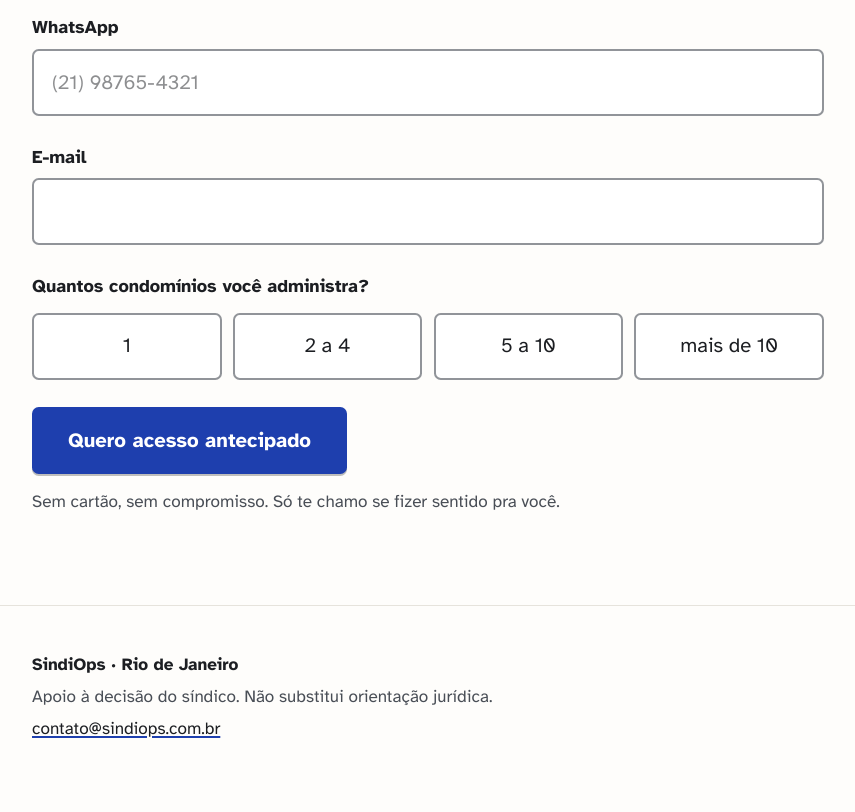
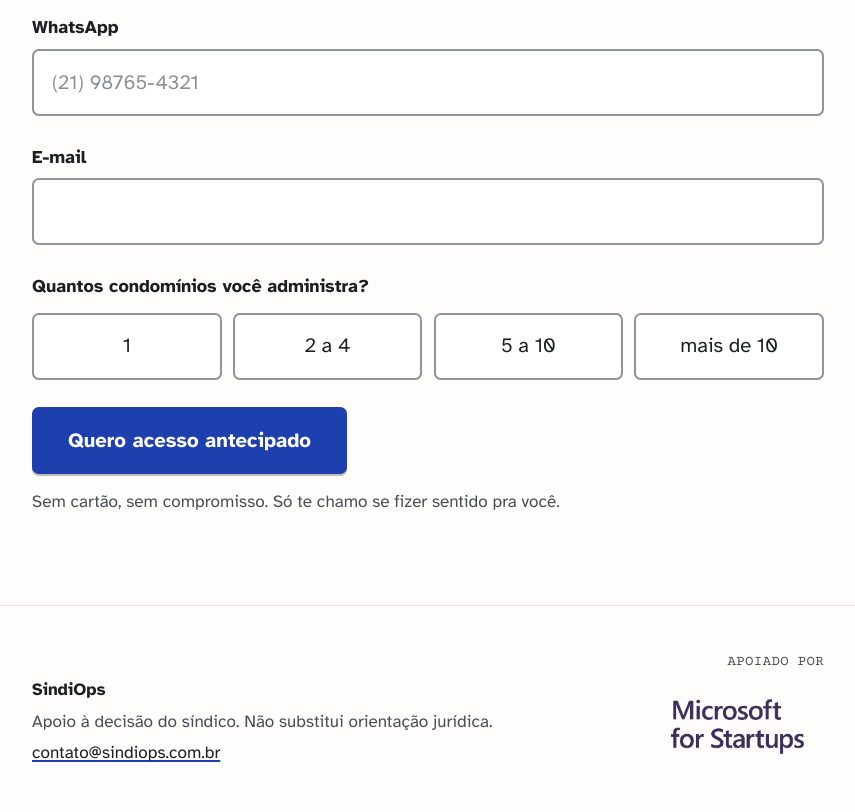
Before and after one commit to wesleysaraujo/sindiops.landing, an Astro site: page / in a window 1280 px wide. Shown: the part 8919-9731 px from the top of the page, without its empty margins (212-1067 px from the left). Before the commit the page ends 9706 px from the top, so only its background shows below. Built offline with nearby package versions, Linux system fonts and the light colour scheme; Astro itself is replaced by a stand-in of ours; no server answers.

Commit message:
Selo do Microsoft for Startups no rodapé, sem a cidade
O rodapé dizia "SindiOps · Rio de Janeiro"; fica só o nome.

O selo entra no rodapé e não perto do formulário de propósito: é sinal de que
o produto é levado a sério por quem entende de software, não argumento para o
síndico — ele não decide por isso, e usar como chamariz roubaria atenção da
única coisa que a página pede.

O PNG foi recortado antes de entrar: o original tinha 1563×978 com o texto
ocupando 9% da área, e fundo branco opaco. Sobre o papel creme apareceria como
um retângulo branco com um logo pequeno no meio. Recortado e com o branco
convertido em transparência, foram 42 KB para 22 KB.

```diff
--- a/src/pages/index.astro
+++ b/src/pages/index.astro
@@ -798,14 +798,42 @@ const jsonLd = {
 
     <!-- ============ 12. Rodapé ============ -->
     <footer class="border-t border-fiopapel">
-      <div class="mx-auto w-full max-w-3xl px-5 py-10 text-[0.95rem] text-grafite md:px-8">
-        <p class="font-bold text-tinta">SindiOps · Rio de Janeiro</p>
+      <div
+        class="mx-auto flex w-full max-w-3xl flex-col gap-8 px-5 py-10 text-[0.95rem] text-grafite md:flex-row md:items-end md:justify-between md:px-8"
+      >
+        <div>
+          <p class="font-bold text-tinta">SindiOps</p>
           <p class="mt-1">Apoio à decisão do síndico. Não substitui orientação jurídica.</p>
           <p class="mt-1">
             <a href="mailto:contato@sindiops.com.br" class="underline decoration-caneta decoration-2 underline-offset-2 text-tinta">
               contato@sindiops.com.br
             </a>
           </p>
+        </div>
+
+        <!--
+          Selo do Microsoft for Startups. Fica no rodapé e não perto do
+          formulário de propósito: é sinal de que o produto é levado a sério por
+          quem entende de software, não um argumento para o síndico — ele não
+          decide por causa disso, e usar como chamariz roubaria a atenção da
+          única coisa que a página pede.
+
+          O PNG foi recortado da margem morta e teve o fundo branco removido —
+          o original era 1563×978 com o texto ocupando 9% da área, e o retângulo
+          branco apareceria por cima do papel creme.
+        -->
+        <div class="shrink-0 md:text-right">
+          <p class="font-protocolo text-[0.78rem] tracking-wide text-grafite uppercase">Apoiado por</p>
+          <img
+            src="/img/microsoft-sturtups.png"
+            alt="Microsoft for Startups"
+            width="533"
+            height="263"
+            loading="lazy"
+            decoding="async"
+            class="mt-2 h-auto w-[9.5rem]"
+          />
+        </div>
       </div>
     </footer>
 
```
Also changed, not shown: public/img/microsoft-sturtups.png (added), 1 other file. Lines whose indentation alone changed are shown as unchanged.
